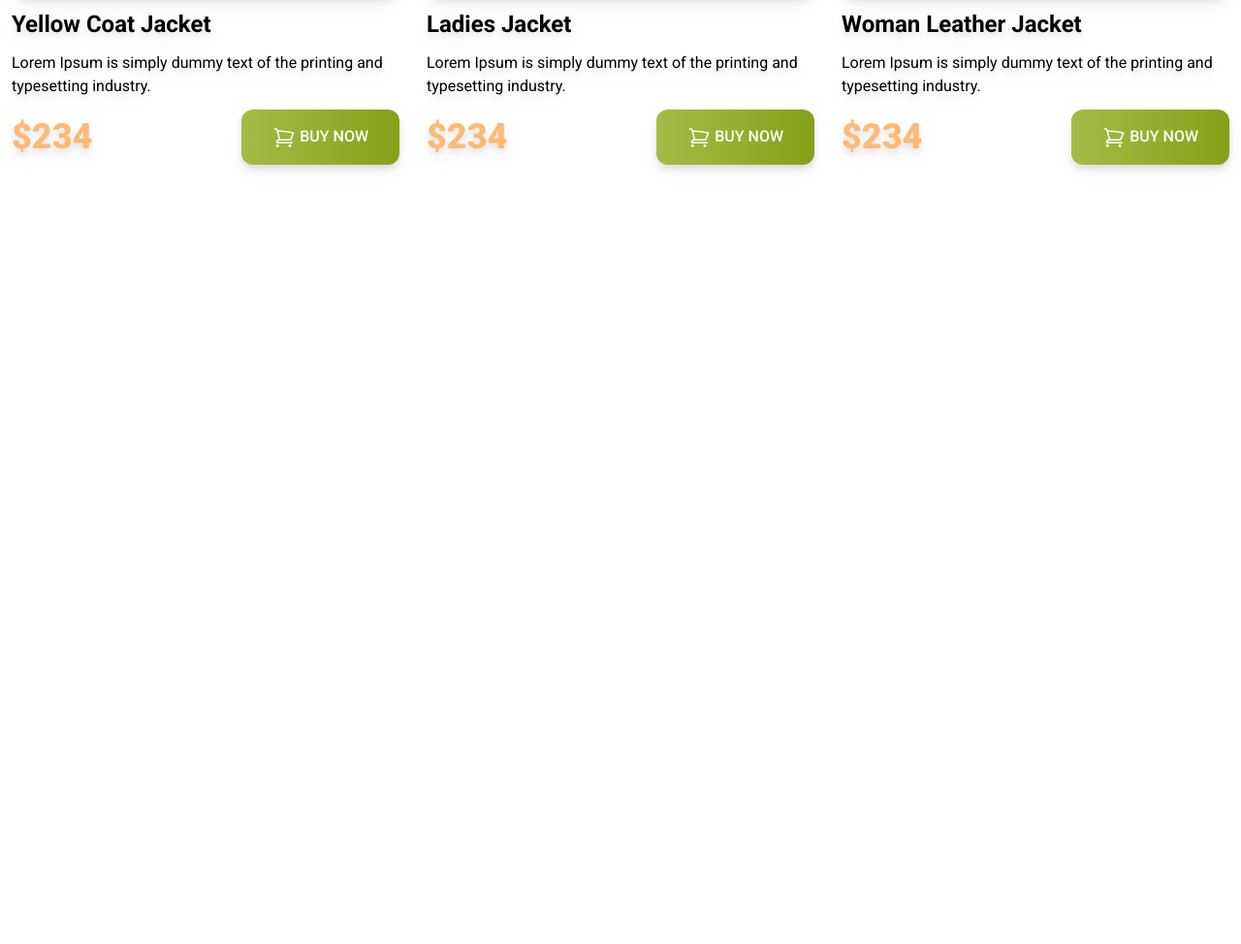
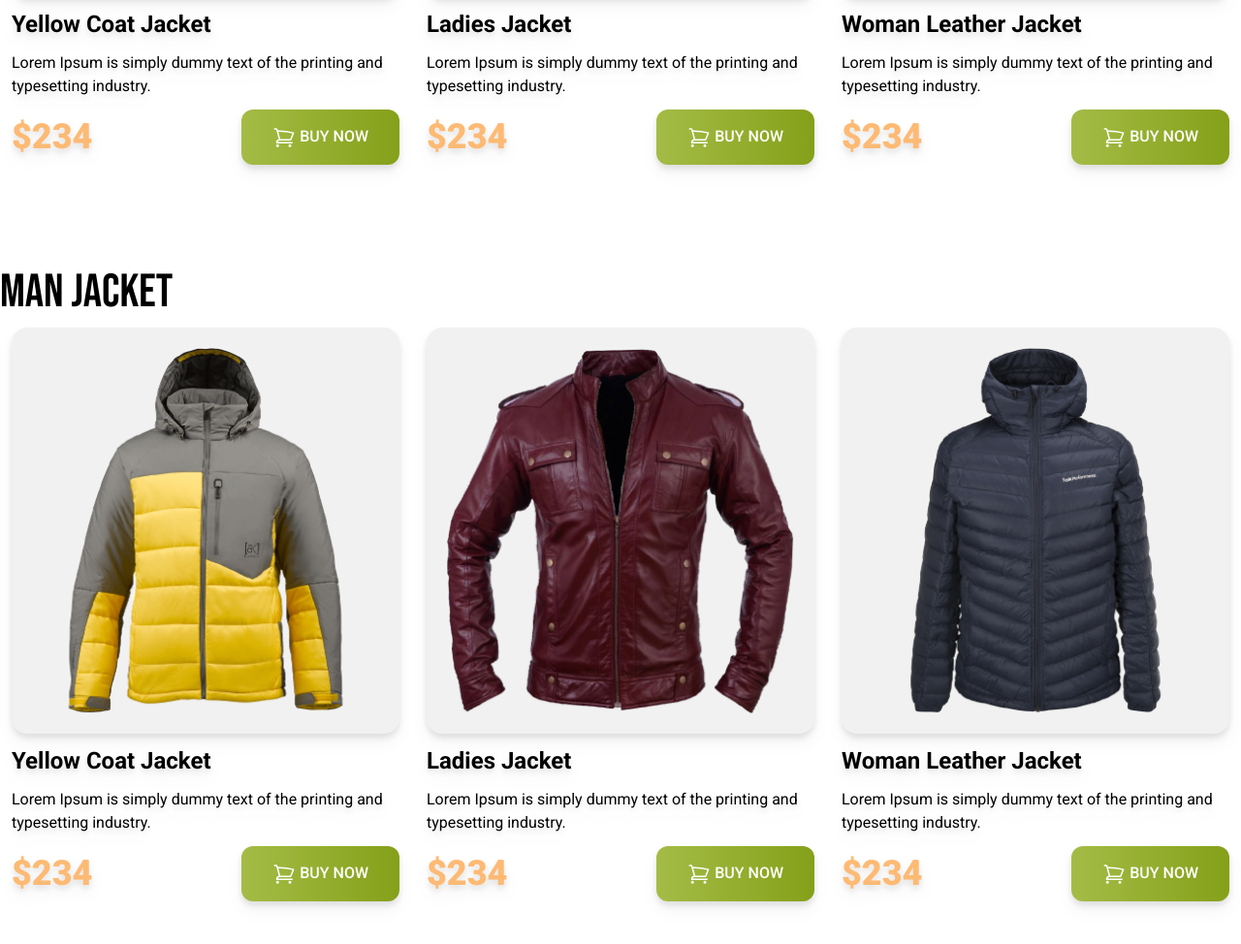
Before and after one commit to Rakib404H/Penguin-Fashion, a plain HTML site: page index.html in a window 1280 px wide. Shown: the part 1231-2205 px from the top of the page at 97% size. Before the commit the page ends 1461 px from the top, so only its background shows below. Drawn offline with nearby package versions, Linux system fonts and the light colour scheme.

Commit message:
men section added

```diff
--- a/index.html
+++ b/index.html
@@ -122,6 +122,76 @@
                 </div>
             </div>
         </section>
+        <!-- Man Jacket section -->
+        <section class="py-12">
+            <h3 class="text-5xl font-bebas">Man Jacket</h3>
+            <!-- jackets container -->
+            <div class="p-3 font-roboto grid-cols-1 md:grid-cols-2 grid lg:grid-cols-3 gap-7">
+                <!-- jacket 1 -->
+                <div class="space-y-3 drop-shadow-lg">
+                    <div class="bg-[#F1F1F1] p-5 rounded-2xl">
+                        <img src="images/jacket-4.png" alt="">
+                    </div>
+                    <h4 class="text-2xl font-bold">Yellow Coat Jacket </h4>
+                    <p>Lorem Ipsum is simply dummy text of the
+                        printing and typesetting industry.</p>
+                    <div class="flex justify-between items-center">
+                        <h4 class="text-4xl font-black text-orange-300">$234</h4>
+                    <button
+                    class="bg-gradient-to-r from-[#A4BC46] to-[#85A019] py-4 px-8 bg-green-500 rounded-xl uppercase text-white font-medium">
+                    <svg xmlns="http://www.w3.org/2000/svg" fill="none" viewBox="0 0 24 24" stroke-width="1.5"
+                        stroke="currentColor" class="w-6 h-6 inline">
+                        <path stroke-linecap="round" stroke-linejoin="round"
+                            d="M2.25 3h1.386c.51 0 .955.343 1.087.835l.383 1.437M7.5 14.25a3 3 0 00-3 3h15.75m-12.75-3h11.218c1.121-2.3 2.1-4.684 2.924-7.138a60.114 60.114 0 00-16.536-1.84M7.5 14.25L5.106 5.272M6 20.25a.75.75 0 11-1.5 0 .75.75 0 011.5 0zm12.75 0a.75.75 0 11-1.5 0 .75.75 0 011.5 0z" />
+                    </svg>
+
+                    Buy Now</button>
+                    </div>
+                </div>
+                <!-- jacket 2 -->
+                <div class="space-y-3 drop-shadow-lg">
+                    <div class="bg-[#F1F1F1] p-5 rounded-2xl">
+                        <img src="images/jacket-5.png" alt="">
+                    </div>
+                    <h4 class="text-2xl font-bold">Ladies Jacket  </h4>
+                    <p>Lorem Ipsum is simply dummy text of the
+                        printing and typesetting industry.</p>
+                    <div class="flex justify-between items-center">
+                        <h4 class="text-4xl font-black text-orange-300">$234</h4>
+                    <button
+                    class="bg-gradient-to-r from-[#A4BC46] to-[#85A019] py-4 px-8 bg-green-500 rounded-xl uppercase text-white font-medium">
+                    <svg xmlns="http://www.w3.org/2000/svg" fill="none" viewBox="0 0 24 24" stroke-width="1.5"
+                        stroke="currentColor" class="w-6 h-6 inline">
+                        <path stroke-linecap="round" stroke-linejoin="round"
+                            d="M2.25 3h1.386c.51 0 .955.343 1.087.835l.383 1.437M7.5 14.25a3 3 0 00-3 3h15.75m-12.75-3h11.218c1.121-2.3 2.1-4.684 2.924-7.138a60.114 60.114 0 00-16.536-1.84M7.5 14.25L5.106 5.272M6 20.25a.75.75 0 11-1.5 0 .75.75 0 011.5 0zm12.75 0a.75.75 0 11-1.5 0 .75.75 0 011.5 0z" />
+                    </svg>
+
+                    Buy Now</button>
+                    </div>
+                </div>
+                <!-- jacket 3 -->
+                <div class="space-y-3 drop-shadow-lg">
+                    <div class="bg-[#F1F1F1] p-5 rounded-2xl">
+                        <img src="images/jacket-6.png" alt="">
+                    </div>
+                    <h4 class="text-2xl font-bold">Woman Leather Jacket </h4>
+                    <p>Lorem Ipsum is simply dummy text of the
+                        printing and typesetting industry.</p>
+                    <div class="flex justify-between items-center">
+                        <h4 class="text-4xl font-black text-orange-300">$234</h4>
+                    <button
+                    class="bg-gradient-to-r from-[#A4BC46] to-[#85A019] py-4 px-8 bg-green-500 rounded-xl uppercase text-white font-medium">
+                    <svg xmlns="http://www.w3.org/2000/svg" fill="none" viewBox="0 0 24 24" stroke-width="1.5"
+                        stroke="currentColor" class="w-6 h-6 inline">
+                        <path stroke-linecap="round" stroke-linejoin="round"
+                            d="M2.25 3h1.386c.51 0 .955.343 1.087.835l.383 1.437M7.5 14.25a3 3 0 00-3 3h15.75m-12.75-3h11.218c1.121-2.3 2.1-4.684 2.924-7.138a60.114 60.114 0 00-16.536-1.84M7.5 14.25L5.106 5.272M6 20.25a.75.75 0 11-1.5 0 .75.75 0 011.5 0zm12.75 0a.75.75 0 11-1.5 0 .75.75 0 011.5 0z" />
+                    </svg>
+
+                    Buy Now</button>
+                    </div>
+                </div>
+            </div>
+        </section>
     </main>
     <!-- footer section -->
     <footer>
```
